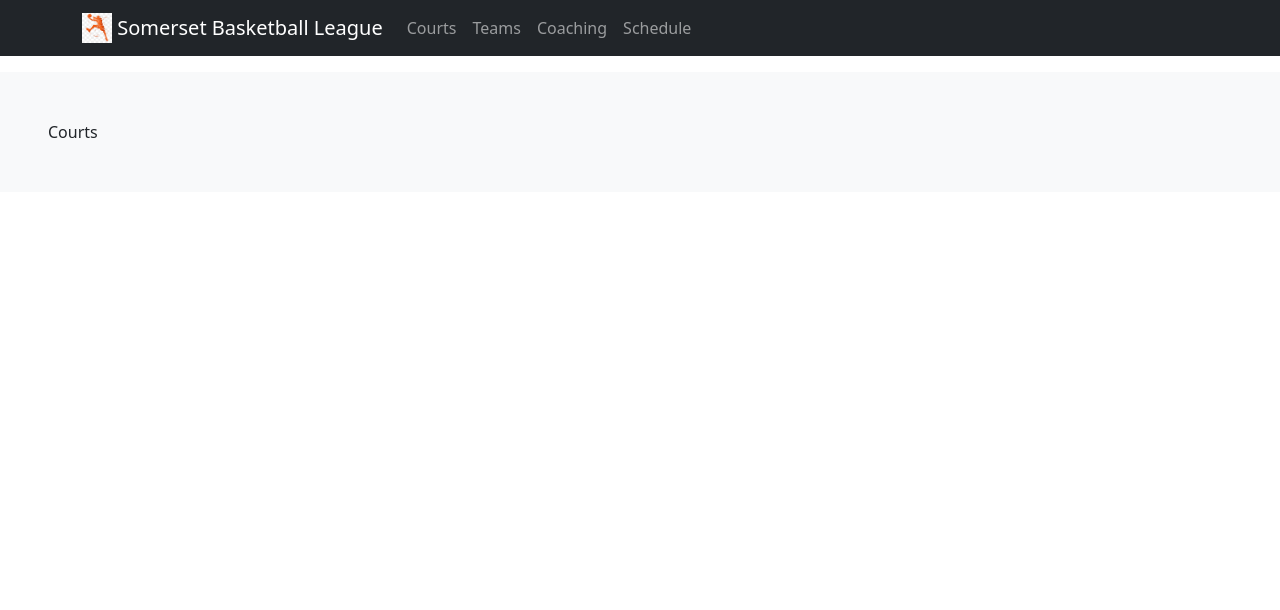
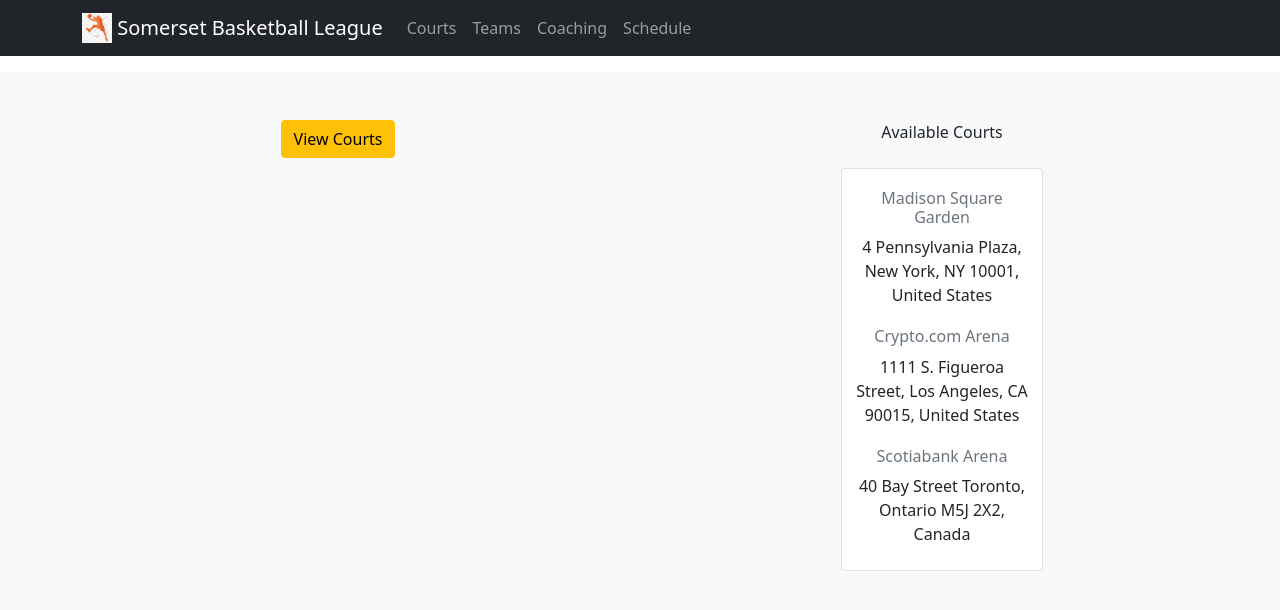
Before and after one commit to willmlennox/willmlennox.github.io, a React (Create React App) app in the folder Lab8_ReactApp/basketball_website/: page /courts in a window 1280 px wide. Shown: the top 610 px of the page. Built offline with nearby package versions, Linux system fonts and the light colour scheme.

Commit message:
Teams and courts pages

```diff
--- a/Lab8_ReactApp/basketball_website/src/components/Courts.js
+++ b/Lab8_ReactApp/basketball_website/src/components/Courts.js
@@ -1,17 +1,35 @@
 import React from "react";
-import { Container } from "react-bootstrap";
+import { Container, Button, Row, Col, Card } from "react-bootstrap";
 
 const Courts = () => {
 
     return (
         <Container fluid className="mt-3 bg-light p-5">
-
-            <div>
-                Courts
-            </div>
-
+            <Row className="text-center">
+                <Col>
+                    <Button variant="warning">View Courts</Button>
+                </Col>
+                <Col>
+                    Available Courts
+                    <Row className="justify-content-md-center pt-4">
+                        <Card className="col-4 justify-content-md-center">
+                            <Card.Subtitle className="mb-2 text-muted pt-4">Madison Square Garden</Card.Subtitle>
+                            <Card.Text>
+                            4 Pennsylvania Plaza, New York, NY 10001, United States
+                            </Card.Text>
+                            <Card.Subtitle className="mb-2 text-muted pt-2">Crypto.com Arena</Card.Subtitle>
+                            <Card.Text>
+                            1111 S. Figueroa Street, Los Angeles, CA 90015, United States
+                            </Card.Text>
+                            <Card.Subtitle className="mb-2 text-muted pt-2">Scotiabank Arena</Card.Subtitle>
+                            <Card.Text className="pb-4">
+                            40 Bay Street Toronto, Ontario M5J 2X2, Canada
+                            </Card.Text>
+                        </Card>
+                    </Row>
+                </Col>
+            </Row>
          </Container>
-
     )
 }
 
--- a/Lab8_ReactApp/basketball_website/src/components/Teams.js
+++ b/Lab8_ReactApp/basketball_website/src/components/Teams.js
@@ -1,19 +1,37 @@
 import React from "react";
-import { Container } from "react-bootstrap";
+import { Container, Button, Row, Col, Card } from "react-bootstrap";
 
 const Teams = () => {
 
     return (
         <Container fluid className="mt-3 bg-light p-5">
-
-            <div>
-                Teams
-            </div>
-
+            <Row className="text-center">
+                <Col>
+                    <Button variant="warning">View All Teams</Button>
+                </Col>
+                <Col>
+                    Available Teams
+                    <Row className="justify-content-md-center pt-4">
+                        <Card className="col-4 justify-content-md-center">
+                            <Card.Subtitle className="mb-2 text-muted pt-4">Somerset Studs</Card.Subtitle>
+                            <Card.Text>
+                            Division 1: Ages 18+
+                            </Card.Text>
+                            <Card.Subtitle className="mb-2 text-muted pt-2">Chapel St. Dudes</Card.Subtitle>
+                            <Card.Text>
+                            Division 1: Ages 18+
+                            </Card.Text>
+                            <Card.Subtitle className="mb-2 text-muted pt-2">Cool Kids</Card.Subtitle>
+                            <Card.Text className="pb-4">
+                            Division 2: Ages 13-17
+                            </Card.Text>
+                        </Card>
+                    </Row>
+                </Col>
+            </Row>
          </Container>
 
     )
 }
 
-
 export default Teams;
```
